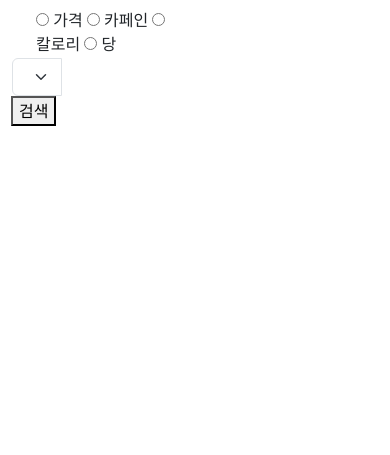
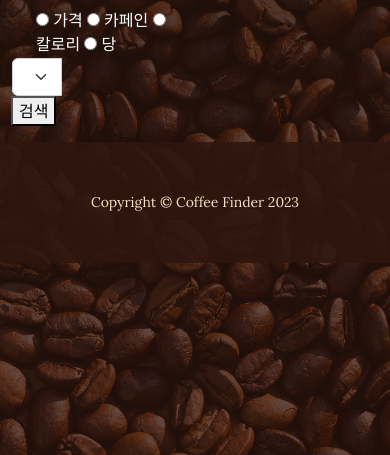
Before and after one commit to yih97/miniproject, a Django app: page /single_page/category/1/ in a window 390 px wide. Shown: the top 455 px of the page. Run offline with Django 4.2, Linux system fonts and the light colour scheme; data comes from the database, SQL or seed files in the repository; some libraries are stand-ins or nearby versions.

Commit message:
base수정 및 디자인 입히기
5번째 작업

```diff
--- a/coffee/templates/coffee/coffee_list.html
+++ b/coffee/templates/coffee/coffee_list.html
@@ -1,5 +1,6 @@
 <!DOCTYPE html>
 <html lang="ko">
+{% load static %}
 <head>
     <meta charset="UTF-8">
     <title>{{ coffee_list.coffee }}</title>
@@ -9,12 +10,12 @@
 <!--<link href="https://cdn.jsdelivr.net/npm/bootstrap@5.3.1/dist/css/bootstrap.min.css" rel="stylesheet" integrity="sha384-4bw+/aepP/YC94hEpVNVgiZdgIC5+VKNBQNGCHeKRQN+PtmoHDEXuppvnDJzQIu9" crossorigin="anonymous">-->
 <!--<script src="https://cdn.jsdelivr.net/npm/bootstrap@5.3.1/dist/js/bootstrap.bundle.min.js" integrity="sha384-HwwvtgBNo3bZJJLYd8oVXjrBZt8cqVSpeBNS5n7C8IVInixGAoxmnlMuBnhbgrkm" crossorigin="anonymous"></script>-->
 
-<link href="https://cdn.jsdelivr.net/npm/bootstrap@5.3.1/dist/css/bootstrap.min.css" rel="stylesheet" integrity="sha384-4bw+/aepP/YC94hEpVNVgiZdgIC5+VKNBQNGCHeKRQN+PtmoHDEXuppvnDJzQIu9" crossorigin="anonymous">
+<!--<link href="https://cdn.jsdelivr.net/npm/bootstrap@5.3.1/dist/css/bootstrap.min.css" rel="stylesheet" integrity="sha384-4bw+/aepP/YC94hEpVNVgiZdgIC5+VKNBQNGCHeKRQN+PtmoHDEXuppvnDJzQIu9" crossorigin="anonymous">-->
 <!--<script src="https://cdn.jsdelivr.net/npm/bootstrap@5.3.1/dist/js/bootstrap.bundle.min.js" integrity="sha384-HwwvtgBNo3bZJJLYd8oVXjrBZt8cqVSpeBNS5n7C8IVInixGAoxmnlMuBnhbgrkm" crossorigin="anonymous"></script>-->
 
 </head>
 <body>
-
+   {% include 'single_page/base.html' %}
 
 <!--  check box -->
 <div class="container">
@@ -67,13 +68,13 @@
       {% csrf_token %}
         <div class="form-check form-check-inline">
           <input type="radio" name="check_list" value="price">
-            <label class="form-check-label">가격</label>
+            <label class="form-check-label text-white">가격</label>
           <input type="radio" name="check_list" value="caffeine">
-            <label class="form-check-label">카페인</label>
+            <label class="form-check-label text-white">카페인</label>
           <input type="radio" name="check_list" value="kcal">
-            <label class="form-check-label">칼로리</label>
+            <label class="form-check-label text-white">칼로리</label>
           <input type="radio" name="check_list" value="sugar">
-            <label class="form-check-label">당</label>
+            <label class="form-check-label text-white">당</label>
         </div>
         <div class="col-3">
             <div class="input-group mb-3">
@@ -108,7 +109,7 @@
     <ul>
         <img src="https://search.pstatic.net/common/?src=http%3A%2F%2Fblogfiles.naver.net%2FMjAyMjAxMTlfMTM4%2FMDAxNjQyNTc1MDQzNTI0.OJpHMdpFYLas79g9dEqD8XACi1CInL4-WxQaAyI2XnIg.kQ2H4zHS-w8xvAim_utmBmGNT91lEz3RXr8L0k_6Cb8g.PNG.po00206%2F20220119_154946.png&type=sc960_832"
             class="rounded" style="width:100px; height:100px;">
-        <p class="float-center">{{ c.brand }}    {{ c.coffee_name }}    {{ c.price }}</p>
+        <p class="float-center text-white">{{ c.brand }}    {{ c.coffee_name }}    {{ c.price }}</p>
     </ul>
     {% endif %}
 <hr>
@@ -120,7 +121,8 @@
 <!--<script src="https://cdn.jsdelivr.net/npm/@popperjs/core@2.11.8/dist/umd/popper.min.js" integrity="sha384-I7E8VVD/ismYTF4hNIPjVp/Zjvgyol6VFvRkX/vR+Vc4jQkC+hVqc2pM8ODewa9r" crossorigin="anonymous"></script>-->
 <!--<script src="https://cdn.jsdelivr.net/npm/bootstrap@5.3.0/dist/js/bootstrap.min.js" integrity="sha384-fbbOQedDUMZZ5KreZpsbe1LCZPVmfTnH7ois6mU1QK+m14rQ1l2bGBq41eYeM/fS" crossorigin="anonymous"></script>-->
 
-<script src="https://cdn.jsdelivr.net/npm/@popperjs/core@2.11.8/dist/umd/popper.min.js" integrity="sha384-I7E8VVD/ismYTF4hNIPjVp/Zjvgyol6VFvRkX/vR+Vc4jQkC+hVqc2pM8ODewa9r" crossorigin="anonymous"></script>
-<script src="https://cdn.jsdelivr.net/npm/bootstrap@5.3.1/dist/js/bootstrap.min.js" integrity="sha384-Rx+T1VzGupg4BHQYs2gCW9It+akI2MM/mndMCy36UVfodzcJcF0GGLxZIzObiEfa" crossorigin="anonymous"></script>
+<!--<script src="https://cdn.jsdelivr.net/npm/@popperjs/core@2.11.8/dist/umd/popper.min.js" integrity="sha384-I7E8VVD/ismYTF4hNIPjVp/Zjvgyol6VFvRkX/vR+Vc4jQkC+hVqc2pM8ODewa9r" crossorigin="anonymous"></script>-->
+<!--<script src="https://cdn.jsdelivr.net/npm/bootstrap@5.3.1/dist/js/bootstrap.min.js" integrity="sha384-Rx+T1VzGupg4BHQYs2gCW9It+akI2MM/mndMCy36UVfodzcJcF0GGLxZIzObiEfa" crossorigin="anonymous"></script>-->
+{% include 'single_page/footer.html' %}
 </body>
 </html>
--- a/single_page/templates/single_page/base.html
+++ b/single_page/templates/single_page/base.html
@@ -6,7 +6,7 @@
     <meta name="viewport" content="width=device-width, initial-scale=1, shrink-to-fit=no" />
     <meta name="description" content="" />
     <meta name="author" content="" />
-    <title>{% block title %}COFFE FINDER{% endblock %}</title>
+    <title>{% block title %}COFFEE FINDER{% endblock %}</title>
         <link rel="icon" type="image/x-icon" href="/single_page/assets/favicon.ico" />
     <!-- Google fonts-->
     <link href="https://fonts.googleapis.com/css?family=Raleway:100,100i,200,200i,300,300i,400,400i,500,500i,600,600i,700,700i,800,800i,900,900i" rel="stylesheet" />
@@ -17,39 +17,31 @@
 <body>
     <header>
         <h1 class="site-heading text-center text-faded d-none d-lg-block">
-            <span class="site-heading-upper text-primary mb-3">WELCOME TO OUR COFFEE FINDER</span>
-            <span class="site-heading-lower">{% block site_heading_lower %}COFFE FINDER{% endblock %}</span>
+            <span class="site-heading-upper text-primary mb-3">WELCOME TO OUR COFFEEE FINDER</span>
+            <span class="site-heading-lower">{% block site_heading_lower %}COFFEE FINDER{% endblock %}</span>
         </h1>
     </header>
-    <!-- Navigation-->
-    <nav class="navbar navbar-expand-lg navbar-dark py-lg-4" id="mainNav">
-        <div class="container">
-            <a class="navbar-brand text-uppercase fw-bold d-lg-none" href="index.html">{% block navbar_brand %}COFFE FINDER{% endblock %}</a>
-            <button class="navbar-toggler" type="button" data-bs-toggle="collapse" data-bs-target="#navbarSupportedContent" aria-controls="navbarSupportedContent" aria-expanded="false" aria-label="Toggle navigation"><span class="navbar-toggler-icon"></span></button>
-            <div class="collapse navbar-collapse" id="navbarSupportedContent">
-                <ul class="navbar-nav mx-auto">
-                    <li class="nav-item px-lg-4"><a class="nav-link text-uppercase" href="index.html">{% block nav_home %}Home{% endblock %}</a></li>
-                    <li class="nav-item px-lg-4"><a class="nav-link text-uppercase" href="about.html">{% block nav_about %}About{% endblock %}</a></li>
-                    <li class="nav-item px-lg-4"><a class="nav-link text-uppercase" href="products.html">{% block nav_products %}Products{% endblock %}</a></li>
-                    <li class="nav-item px-lg-4"><a class="nav-link text-uppercase" href="store.html">{% block nav_store %}Store{% endblock %}</a></li>
-                </ul>
-            </div>
-        </div>
-    </nav>
+<!--    &lt;!&ndash; Navigation&ndash;&gt;-->
+<!--    <nav class="navbar navbar-expand-lg navbar-dark py-lg-4" id="mainNav">-->
+<!--        <div class="container">-->
+<!--            <a class="navbar-brand text-uppercase fw-bold d-lg-none" href="index.html">{% block navbar_brand %}COFFE FINDER{% endblock %}</a>-->
+<!--            <button class="navbar-toggler" type="button" data-bs-toggle="collapse" data-bs-target="#navbarSupportedContent" aria-controls="navbarSupportedContent" aria-expanded="false" aria-label="Toggle navigation"><span class="navbar-toggler-icon"></span></button>-->
+<!--            <div class="collapse navbar-collapse" id="navbarSupportedContent">-->
+<!--                <ul class="navbar-nav mx-auto">-->
+<!--                    <li class="nav-item px-lg-4"><a class="nav-link text-uppercase" href="index.html">{% block nav_home %}Home{% endblock %}</a></li>-->
+<!--                    <li class="nav-item px-lg-4"><a class="nav-link text-uppercase" href="about.html">{% block nav_about %}About{% endblock %}</a></li>-->
+<!--                    <li class="nav-item px-lg-4"><a class="nav-link text-uppercase" href="products.html">{% block nav_products %}Products{% endblock %}</a></li>-->
+<!--                    <li class="nav-item px-lg-4"><a class="nav-link text-uppercase" href="store.html">{% block nav_store %}Store{% endblock %}</a></li>-->
+<!--                </ul>-->
+<!--            </div>-->
+<!--        </div>-->
+<!--    </nav>-->
 
     {% block content %}
     {% endblock %}
-
-    <footer class="footer text-faded text-center py-5">
-        <div class="container">
-            {% block footer %}
-                <p class="m-0 small">{% block footer_text %}Copyright © Your Website {% now "Y" %}{% endblock %}</p>
-            {% endblock %}
-        </div>
-    </footer>
-    <!-- Bootstrap core JS-->
-    <script src="https://cdn.jsdelivr.net/npm/bootstrap@5.2.3/dist/js/bootstrap.bundle.min.js"></script>
-    <!-- Core theme JS-->
-    <script src="{% static 'js/scripts.js' %}"></script>
+<!--    &lt;!&ndash; Bootstrap core JS&ndash;&gt;-->
+<!--    <script src="https://cdn.jsdelivr.net/npm/bootstrap@5.2.3/dist/js/bootstrap.bundle.min.js"></script>-->
+<!--    &lt;!&ndash; Core theme JS&ndash;&gt;-->
+<!--    <script src="{% static 'js/scripts.js' %}"></script>-->
 </body>
 </html>
```
Also changed, not shown: single_page/templates/single_page/landing.html (+16 -16 lines).
